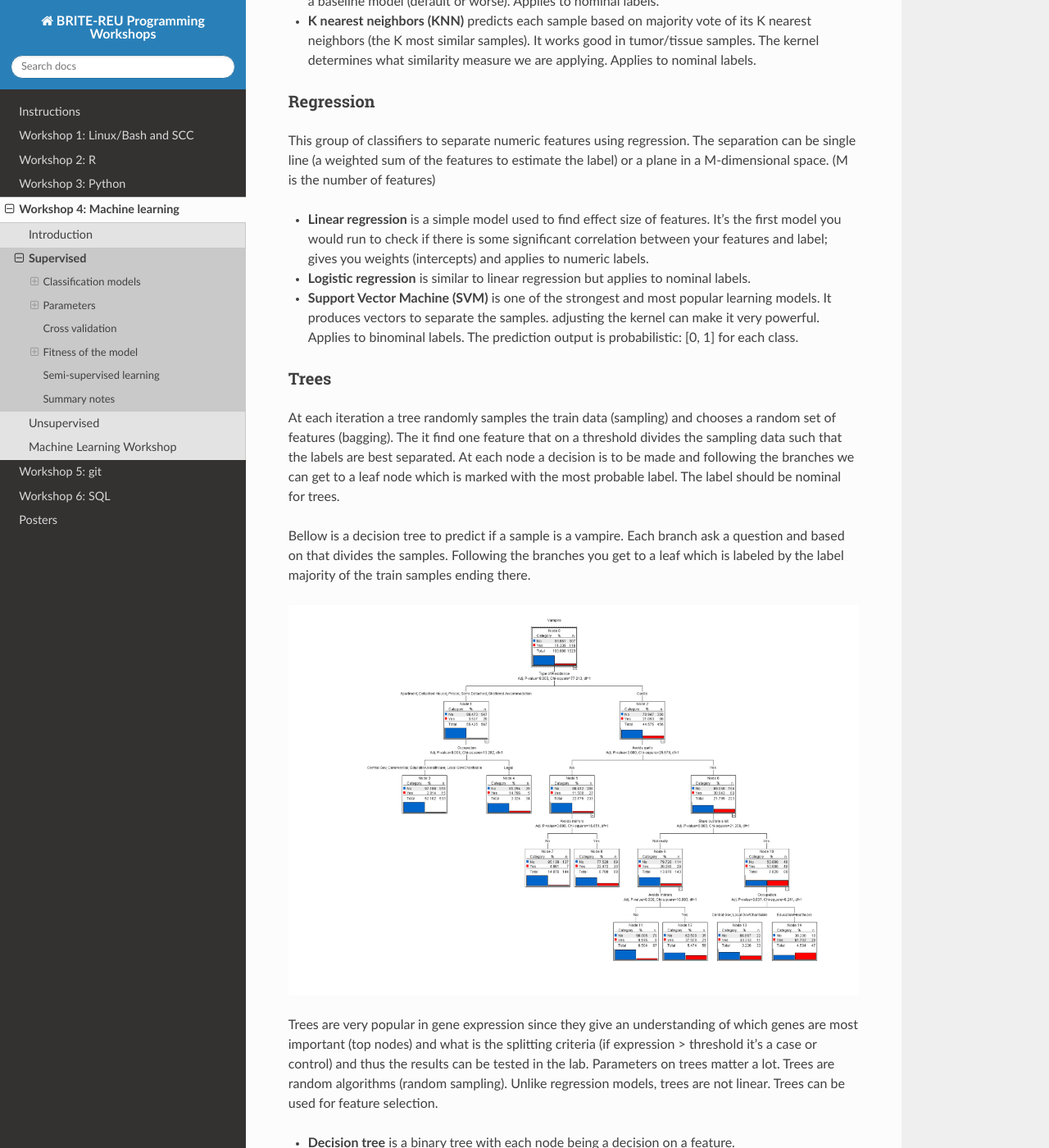
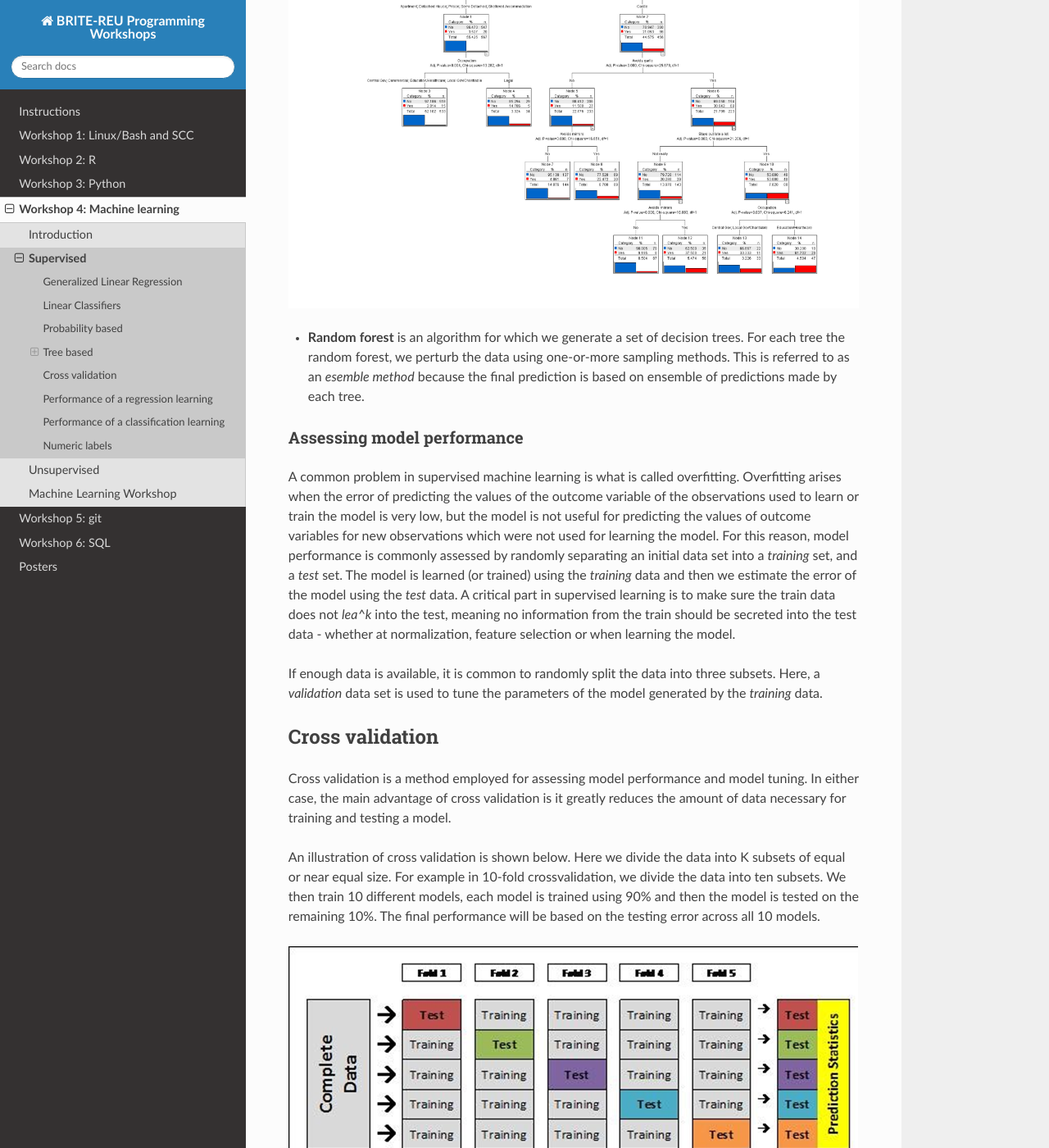
Before and after one commit to BRITE-REU/programming-workshops, a Sphinx documentation site: the page built from source/workshops/04_Machine_learning/supervised_learning.rst, in a window 1280 px wide and 1400 px high, scrolled down 1420 px. Shown: the whole window at 82% size. Built offline with Sphinx 7.4.7 and the Read the Docs theme 2.0.0, drawn with Linux system fonts in a browser that asks for light colours; pages that are not in the unit, such as notebooks, are missing from menus; some of the changed text lies outside the part shown.

Commit message:
Major edits to the supervised document

```diff
--- a/source/workshops/04_Machine_learning/supervised_learning.rst
+++ b/source/workshops/04_Machine_learning/supervised_learning.rst
@@ -4,102 +4,90 @@
  Supervised learning
 ============================================
 
-Another common learning approach is to learn a predictive model on labeled data to make predictions on new unknown samples. This is referred to as **classification**.
-Classification is applied to a subset of the data - *train*, and tested on a smaller subset - *test*. So the first step after data preparation is to *randomly* split the data into two sets (usually 75% train and 25% test). Check if your train and test are not biased (by age, sex, or label). The purpose of separating some data as test is to later verify the model and ensure we are not over-fitting. The most critical part in classification is to make sure the train data does not *lea^k* into the test, meaning no information from the train should be secreted into the test data - whether at normalization, feature selection, or when learning the model.
+For *supervised learning*, we employ learning algorithms which are able to generate estimates of an outcome variable based on a set of predictor variables.
 
-.. image:: img/supervised_flowchart.png
+There are two types of supervised learning **regression** and **classification**.  For **regression** the outcome variable is a numeric value, for which learning algorithms try to minimize the error or distance of the predictions of this value and the true value. For **classification** the outcome variable is a label or category for which learning algorithms try to minimize the rate at which our prediction of this label or category is wrong. Often the same or slightly tweaked versions of the same method can be employed to perform either task.  Below we list some examples of supervised learning algorithms.
 
+**************
+Generalized Linear Regression
+**************
 
----------------------------------
-Classification models
----------------------------------
+* **Linear regression** learns a linear combination of the values of the predictor variables to make ubiased estimates of a numeric outcome variable.
+* **Logistic regression** is similar to linear regression but applies to a binary outcome variable. Estimates the log-odds that of an outcome variable being of one-of-two labels based on a linear combinations of the values of a predictor variable.
+
+**************
+Linear Classifiers
+**************
+
+* **Support Vector Machine (SVM)** learns a hyperplane which separates the values of a binary outcome variable based on a set of predictor variables.
+* **Linear Discrimant Analysis** learns multivariate gaussian distribution for each label of a categorical outcome variable based on the set of predictor variables.  Predictions are then made based on the relative probability that an unlabelled observation came from each distribution.
 
 *******************
 Probability based
 *******************
 These models use probability to predict the label.
 
-* **Naive-bayes** uses Bayes theorem on the feature distribution and probabilities. Usually is used as a baseline model (default or worse). Applies to nominal labels.
-* **K nearest neighbors (KNN)** predicts each sample based on majority vote of its K nearest neighbors (the K most similar samples). It works good in tumor/tissue samples. The kernel determines what similarity measure we are applying. Applies to nominal labels.
+* **Naive-bayes** uses Bayes theorem on the feature distribution and probabilities. Usually is used as a baseline model (default or worse).
+* **K nearest neighbors (KNN)** predicts each sample based on majority vote of its K nearest neighbors (the K most similar samples).
 
 **************
-Regression
+Tree based
 **************
-This group of classifiers to separate numeric features using regression. The separation can be single line (a weighted sum of the features to estimate the label) or a plane in a M-dimensional space. (M is the number of features)
 
-* **Linear regression** is a simple model used to find effect size of features. It's the first model you would run to check if there is some significant correlation between your features and label; gives you weights (intercepts) and applies to numeric labels.
-* **Logistic regression** is similar to linear regression but applies to nominal labels.
-* **Support Vector Machine (SVM)** is one of the strongest and most popular learning models. It produces vectors to separate the samples. adjusting the kernel can make it very powerful. Applies to binominal labels. The prediction output is probabilistic: [0, 1] for each class.
+* **Decision trees**  learn a set of rules for predicting the outcome variable from a set of predictor variables by recursively splitting the data into two-or-more subsets. For each split, it finds a rule for which the outcome variable of the observations that follow that rule are more similar than those that do not. These are handy for both **regression** and **classification** tasks.
 
-**************
-Trees
-**************
-At each iteration a tree randomly samples the train data (sampling) and chooses a random set of features (bagging). The it find one feature that on a threshold divides the sampling data such that the labels are best separated. At each node a decision is to be made and following the branches we can get to a leaf node which is marked with the most probable label. The label should be nominal for trees.
-
-Bellow is a decision tree to predict if a sample is a vampire. Each branch ask a question and based on that divides the samples. Following the branches you get to a leaf which is labeled by the label majority of the train samples ending there.
+Below is a decision tree to predict if a sample is a vampire. Each branch ask a question and based on that divides the samples. Following the branches you get to a leaf which is labeled by the label majority of the train samples ending there.
 
 .. image:: img/vampire-decsion-tree.jpg
 
-
-Trees are very popular in gene expression since they give an understanding of which genes are most important (top nodes) and what is the splitting criteria (if expression > threshold it's a case or control) and thus the results can be tested in the lab.
-Parameters on trees matter a lot. Trees are random algorithms (random sampling). Unlike regression models, trees are not linear. Trees can be used for feature selection.
-
-* **Decision tree** is a binary tree with each node being a decision on a feature.
-* **Random forest** is a collection of decision trees, each tree capturing one aspect of the data. Works best in case you have different tissue or classes (race, female/male) of data within labels.
-* **Decision Stump** is a 1 level decision tree. Gives you the best feature to separate the data.
-* **Gradient boosted trees** uses boosting to combine weak decision trees. The leaf have a scoring value and the final label is predicted based on the sum of the leafs of each decision tree. This way if by random chance we found a weak tree, another random tree will make up for it.
-
-**********************
-Rule induction
-**********************
-Rule induction algorithms are similar to decision trees in the form that they find rules that split the data and made a hierarchy of rules. Unlike decision trees they use all the data and do not apply sampling or bagging.
-
-**********************
-Neural networks
-**********************
-Inspired by the way human brains work, neural networks are commonly used in Natural Language Processing (NLP), speech recognition and Artificial Intelligence (AI). They are black box learning models, meaning we don't know how the model is working and we don't care; we are only interested in the their prediction ability. Neural networks can literally learn anything. A 4 layer neural network can learn to drive a car or recognize faces. A 2 layer can learn to find shadows and read handwriting. Despite the power of neural networks, they are not favored in bioinformatics due to their black box nature.
+* **Random forest** is an algorithm for which we generate a set of decision trees.  For each tree the random forest, we perturb the data using one-or-more sampling methods.  This is referred to as an *esemble method* because the final prediction is based on ensemble of predictions made by each tree.
 
 ---------------------------------
-Parameters
----------------------------------
-It is very important that you completely understand how the model you are using works.
-You must be able to justify choosing that model and be fully aware of the algorithm and the parameters it takes.
-R will allow you to run any model with default parameters. But setting the correct parameters is key to finding the best model.
-In order to find the *best* parameter combination, you can use **optimization grids**: try every possible value of each parameter with some resolution. For example for two parameters of a decision tree, minimum confidence and maximal gain, you can try all possible combinations {0.00, 0.01, 0.02, ..., 0.50} x {0.00, 0.01, 0.02, ..., 1.00} which is total 50x100=5,000 combinations. Given 10X validation that would be 50,000 models to learn for 2 parameters.
-
-*********************************
-Kernels
-*********************************
-Every classification model uses a pattern analysis method to find patterns within label classes. This pattern analysis can be determined by different kernels. A kernel is a function `f (features --> label)`. For example a linear kernel is defined as :math:`\sum{weights.X}`, a polynomial kernel of degree :math:`d` is defined as :math:`\sum{weights.X^d}`, radial basis function is :math:`exp(- \frac{|X-X'|^2}{2\sigma ^2})`, ...
-Understand the kernel you choose. And in general, the more simple kernels are preferable (if linear works fine don't go to a ANOVA kernel). Complicated models put you at the risk of over-fitting.
-Whatever choice you make in life, you should be able to justify it.
-
----------------------------------
-Cross validation
+Assessing model performance
 ---------------------------------
 
-When learning the model on the train set, you should *always* use cross-validation.
-Cross validation is a method to divide the data (train) into X portions. In a 10X validation, the data will be divided into 10 portions, and each time 90% of the data will be used to learn the model and then the model will be tested on the remaining 10%. The final performance will be the average of all 10 models.
+A common problem in supervised machine learning is what is called overfitting.  Overfitting arises when the error of predicting the values of the outcome variable of the observations used to learn or train the model is very low, but the model is not useful for predicting the values of outcome variables for new observations which were not used for learning the model. For this reason, model performance is commonly assessed by randomly separating an initial data set into a *training* set, and a *test* set. The model is learned (or trained) using the *training* data and then we estimate the error of the model using the *test* data. A critical part in supervised learning is to make sure the train data does not *lea^k* into the test, meaning no information from the train should be secreted into the test data - whether at normalization, feature selection or when learning the model.
+
+If enough data is available, it is common to randomly split the data into three subsets. Here, a *validation* data set is used to tune the parameters of the model generated by the *training* data.
+
+*******************
+Cross validation
+*******************
+
+Cross validation is a method employed for assessing model performance and model tuning.  In either case, the main advantage of cross validation is it greatly reduces the amount of data necessary for training and testing a model.
+
+An illustration of cross validation is shown below. Here we divide the data into K subsets of equal or near equal size.  For example in 10-fold crossvalidation, we divide the data into ten subsets. We then train 10 different models, each model is trained using 90% and then the model is tested on the remaining 10%. The final performance will be based on the testing error across all 10 models.
 
 .. image:: img/cross_validation.png
 
-Cross validation helps to avoid overfitting. Also by calculating the the standard deviation of the performances, we can see how robust the model is. The following figure illustrates how cross validation will help find the best fit. The top left model is overfitted (while the average performance will be good the standard deviation will be high). The bottom right model is under-fitting, where the average performance will be low.
+A workflow that incorporates cross-validation in model training is shown below ...
 
-.. image:: img/CV_fit.gif
-    :scale: 50%
+.. image:: img/supervised_flowchart.png
+**********************
+Performance of a regression learning
+**********************
 
-Note that cross validation is applied when learning a model on the train. It is a good approach to build a model but after this we still need to test the model on *independent* test data. Why? Because the splits in the cross validation were correlated, so cross-validation is not a test performance, but rather a training performance.
+Assessing the performance of a regression model is fairly straight forward. We have to measure the *error* of the prediction, e.g. how close to the real values are the predicted values. Two fitness measures for regression are:
 
----------------------------------
-Fitness of the model
----------------------------------
+* **Mean Squared Error (MSE)**
+.. math::
 
-A classification model is measured by its **fit**: how similar are the predicted labels to the actual labels. We could obtain very high fitness by increasing the number of the features (M). This situation is referred to as overfitting. This means instead of learning general patterns in the data we are learning noise and individual patterns, such that although we do respectively good on the train dataset, our model will fail to perform well on new data (test set) due to lack of generalization.
-On the contrary, underfitting is when our model is over-generalizing, and thus cannot perform well even on train. Underfitting is easier to detect because the model has low performance (low accuracy or precision), while over-fitting can be tempting as you see bloated results.
+   MSE = \frac{1}{N} \sum{(label_{predicted} - label_{actual})^2}
+
+* **Root Mean Squared Deviation (RMSD)**
+
+.. math::
+
+   RMSD = \sqrt{\frac{\sum{(label_{predicted} - label_{actual})^2}}{N}}
+
+
+Assessing model performance
 
 **********************
-Nominal labels
+Performance of a classification learning
 **********************
+
+On the other hand, assessing the performance of a classification model is more nuanced.  There are many different performance metrics and the level to which one regards one compared to another is specific to the task at hand.
 
 **Confusion matrix** is a table showing how the samples were classified. The columns show the actual labels and the rows are the predicted labels.
 
@@ -120,19 +108,23 @@
 
    \frac{TP + TN}{TP + FP + TN + FN}
 
+* **Sensitivity**
+
+.. math::
+
+   \frac{TP}{TP + FN}
+
 * **Precision**
 
 .. math::
 
    \frac{TP}{TP + FP}
 
-* **Recall**
+* **Specificity**
 
 .. math::
 
-   \frac{TP}{TP + FN}
-
-* **Area Under Curve (AUC):** I will not go into detail but AUC measures "the probability that a randomly chosen positive instance higher than a randomly chosen negative one (assuming *positive* ranks higher than *negative*)".
+   \frac{TN}{TN + FP}
 
 **********************
 Numeric labels
@@ -150,44 +142,6 @@
 
    RMSD = \sqrt{\frac{\sum{(label_{predicted} - label_{actual})^2}}{N}}
 
-**************************
-Learning curves
-**************************
-
-*Receiver operating characteristic (ROC) curve* illustrates the performance of a model. The true positive rate (sensitivity) is plotted as a function of the false positive rate for different cutoffs of a parameter. The area under the curve is the AUC measure mentioned above.
+* **Receiver operating characteristic (ROC) curve** illustrates the performance of a model based on different decision boundaries when making binary predictions. For each decision boundary we calculate the sensitivity and specificity and plot the resulting curve.  The **area under the curve (AUC)** is simply the error under this curve.  If there exists a decision boundary for which the sensitivity and specificity are both perfect, i.e. 1, then the AUC will be 1. In contrast, poorly fit models will have AUC close to 0.5.
 
 .. image:: img/roc_curve.png
-
-
-**Learning curves** plot the performance of the model for different sample sizes. It is used to show our model is general and not overfitting. Note that in the following figure if the train and test error lines don't get tangent, that means we are underfitting. If the lines cross that means we are overfitting.
-
-.. image:: img/learning_curve.png
-
---------------------------------------------
- Semi-supervised learning
---------------------------------------------
-Semi-supervised learning is applied to data that is partially labeled. First using a clustering algorithm you find clusters, then you use the known labels and propagate them to the nearby samples.
-
-
---------------------------------------------
-Summary notes
---------------------------------------------
-1. Do not skip the data preparation step. Never trust the data you are working on. You might end up working for months trying to improve a dataset then notice there was some mislabeled samples. Or get very unexpected good results and then notice you had redundant samples.
-
-2. Check for imbalances in your data. If 90% of your data is control and 10% case, a model that classifies everything as control will show 90% accuracy. If the nature of your data is imbalanced, make sure you specify balanced loss criteria while learning the model (positive and negative error will be treated respectively). When splitting the data to train and test make sure the splits are balanced.
-
-3. The main mistake in learning rises from train leakage to test. If the normalization method uses information from other samples (e.g. quantile normalization), it should be done separately on train and test. Feature selection/reduction should be done only on train, then the final features will be extracted from the test. No cheating.
-
-4. When applying a model understand how the models work. Know it's parameters. Make rational choices and optimize parameters.
-
-5. Test multiple models and draw ROC curves to compare their performance.
-
-6. Show more than one performance measurement. Do not rely on accuracy. Know what the expectation of your model is. The accuracy for a plane flight related model should be 99.99% but for human disease with so much variability, 80% can be a good prediction.
-
-7. When possible use more simple models. If you model performs 90% with 100 features and 89% with 10 features, the later is a better model. Same goes for complexity, e.g. degree of a kernel. In general avoid using degree greater than 2.5.
-
-8. Always draw learning curves to check for under/overfitting. Keep in mind every model is overfitting to some extent.
-
-9. After you tested your model on the test and proved your model is correct and generalized, combine all the data and make a final model with cross-validation.
-
-10. The power of a model is in its sample size and good feature selection. More samples make a better model.
```
